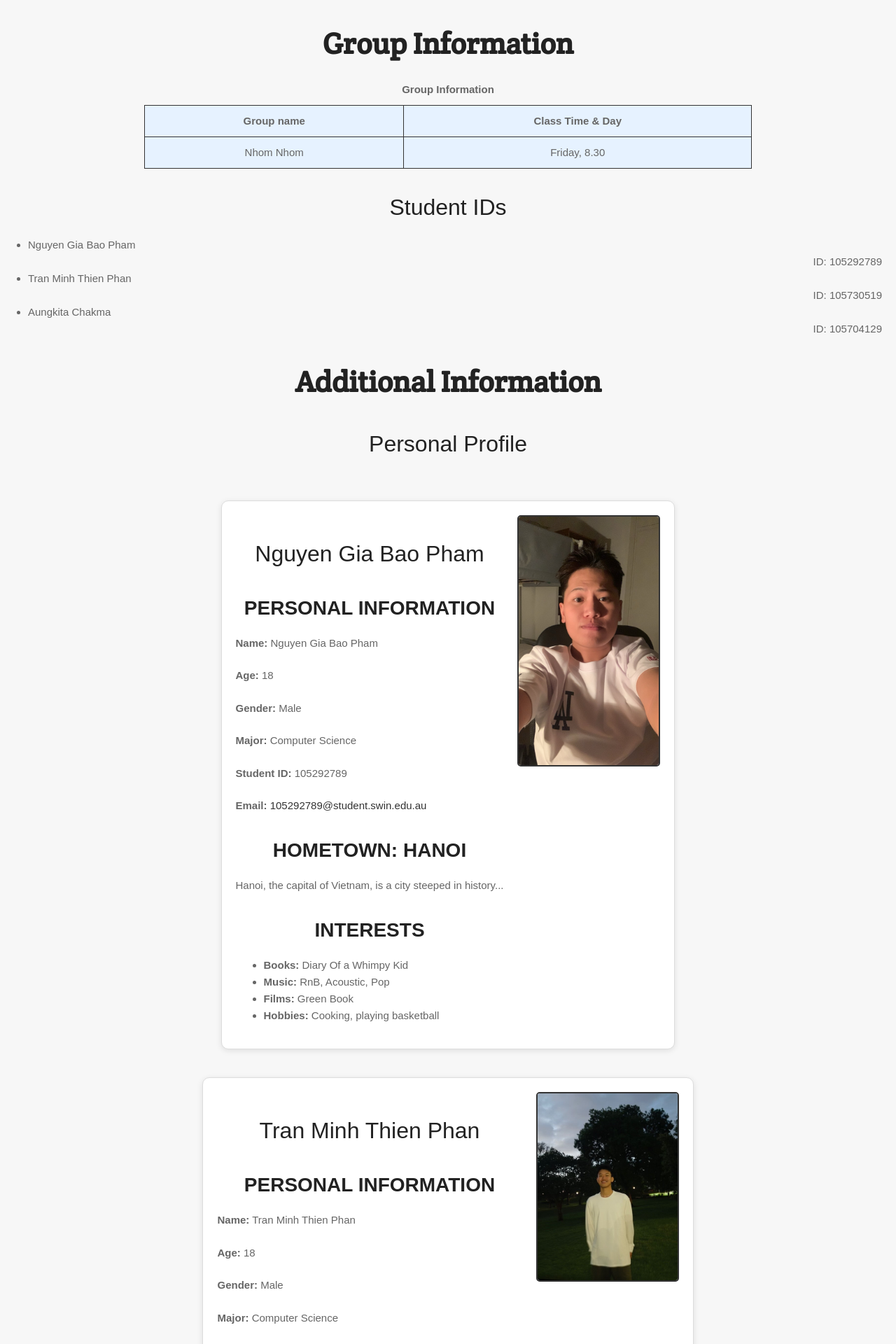
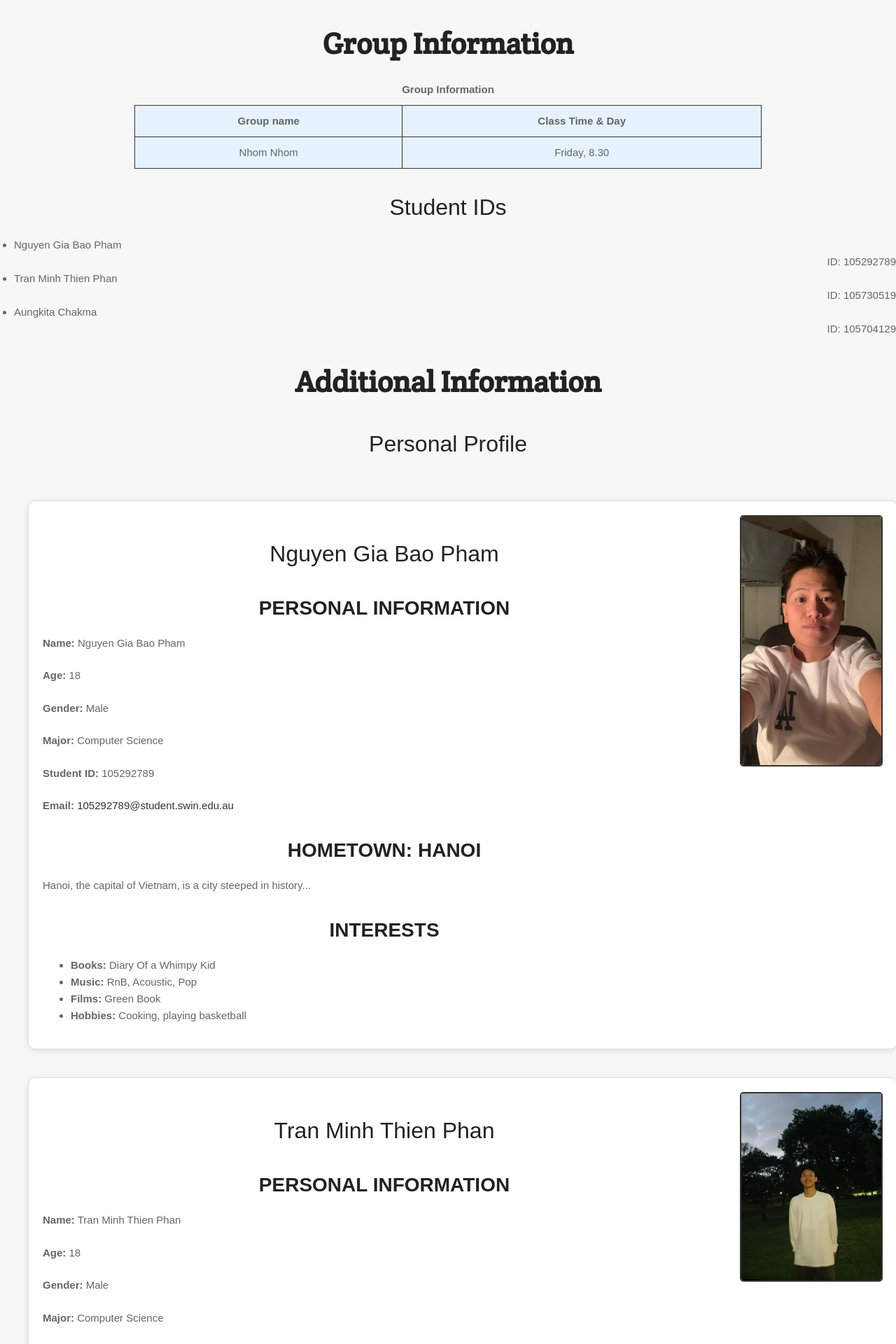
Before and after one commit to 105730519/Project-part-2, a PHP site: page /about.php in a window 1280 px wide. Shown: the part 634-2554 px from the top of the page at 70% size. Run offline with PHP 8.4, Linux system fonts and the light colour scheme.

Commit message:
105704129

```diff
--- a/styles/styles.css
+++ b/styles/styles.css
@@ -591,7 +591,7 @@ body {
     font-family: Arial, sans-serif;
     line-height: 1.6;
     margin: 0;
-    padding: 0 20px;
+    padding: 0 ;
     background-color: #f4f4f4b5;
 }
 
@@ -652,7 +652,8 @@ ul.student-ids ul {
     border: 1px solid #ddd;
     border-radius: 10px;
     box-shadow: 0 2px 8px rgba(0, 0, 0, 0.1);
-    max-width: 1200px;
+    max-width:none;
+    width:100%;
     margin: 0 auto;
 }
 
@@ -698,16 +699,13 @@ dd {
 .seng {
     background-image: url('whitebg.jpg');
     background-size: cover;
-    background-position: center;
-    background-repeat: no-repeat;
-    color: rgba(8, 1, 1, 0.687);
+    background-position:center;
+    color:rgba(8, 1, 1, 0.687);
     padding: 200px 0;
     text-align: center;
     font-size: 5em;
     margin: 0;
 }
-
-/* === Enhancements by Aungkita Chakma === */
 
 .profile-card:hover {
     transform: scale(1.02);
```
Also changed, not shown: styles/whitebg.jpg (renamed from images/whitebg.jpg).
